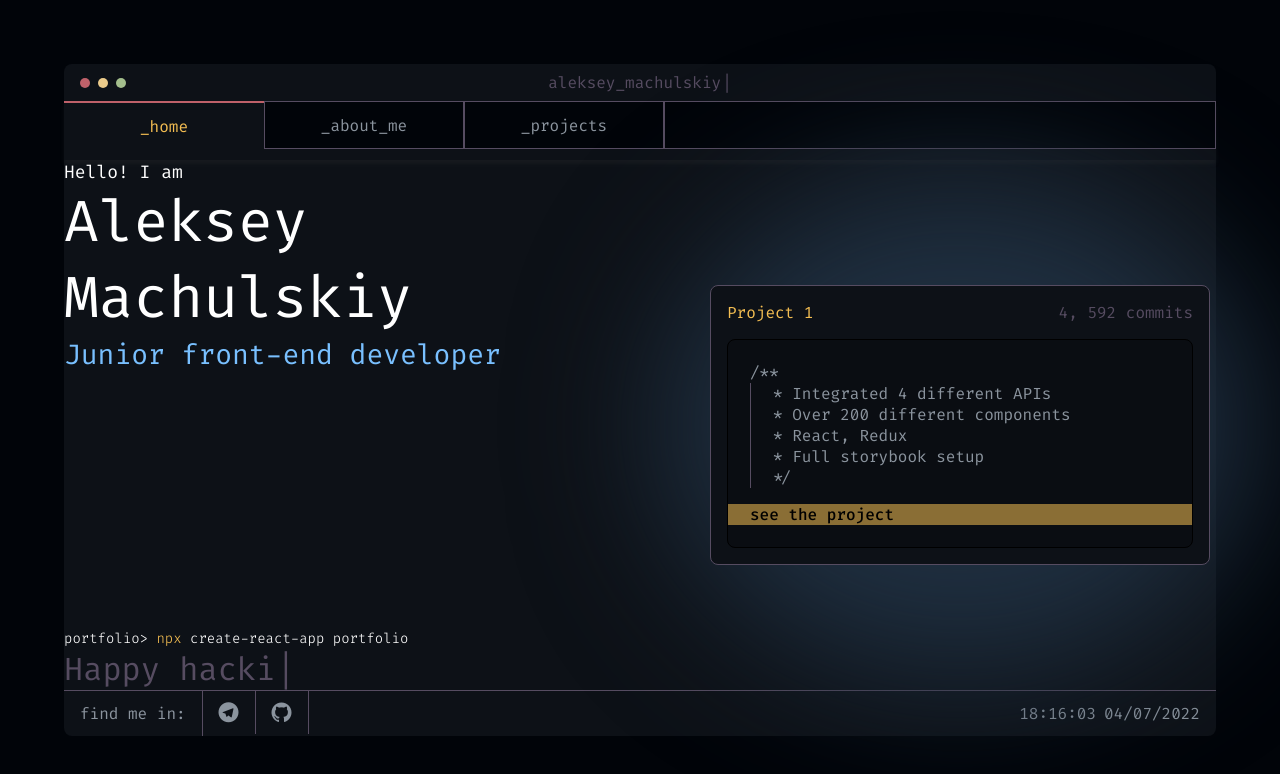
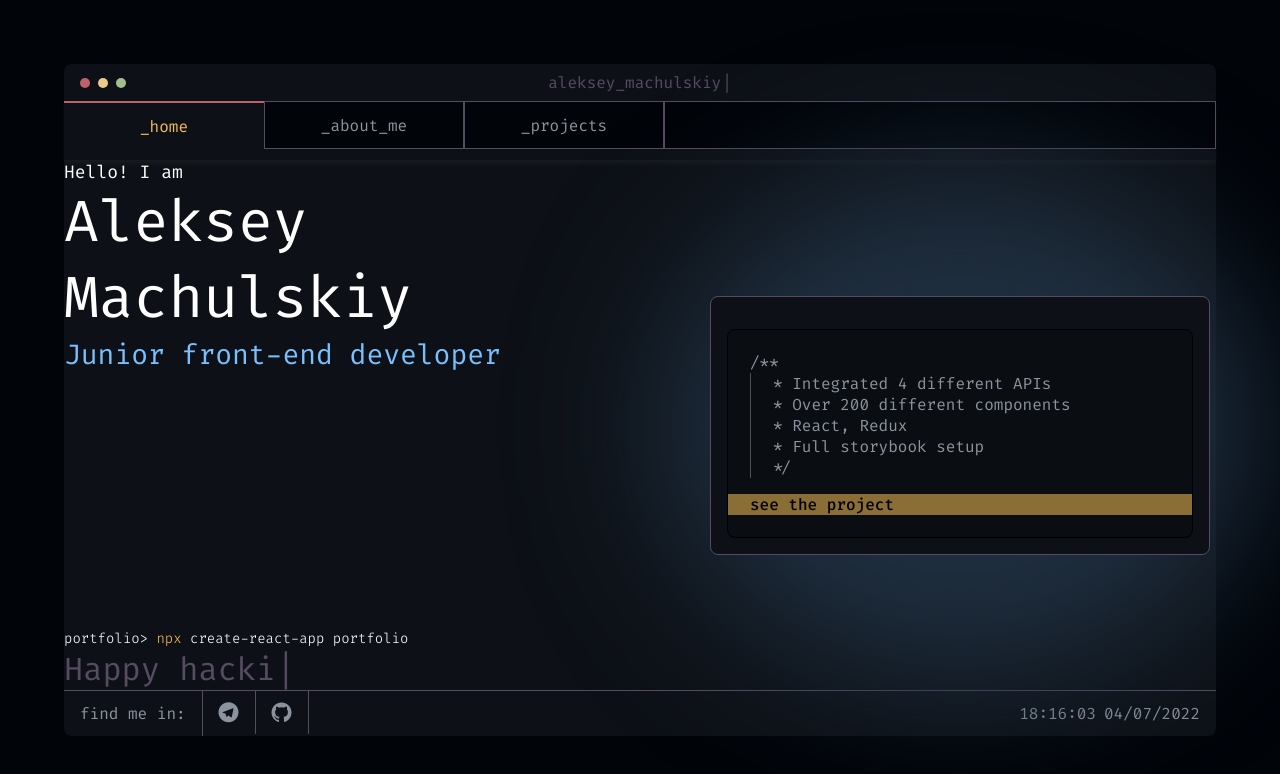
Before and after one commit to AMachulskiy/portfolio, a React app: page / in a window 1280 px wide. Shown: the top 774 px of the page. Built offline with nearby package versions, Linux system fonts and the light colour scheme; the HTML template or start-up script is replaced by a standard one.

Commit message:
Изменил компонент карточки согласно интерфейса

```diff
--- a/src/components/cards/cards.tsx
+++ b/src/components/cards/cards.tsx
@@ -1,16 +1,17 @@
 import { ReactFC } from '@src/interfaces/react'
 import React from 'react'
+import { ICardsProps } from '@src/interfaces/ICardsProps'
 
 import './cards.scss'
 
-const Cards: ReactFC = () => {
+const Cards: ReactFC<ICardsProps> = ({ title, desc }) => {
   return (
     <div className='slider__wrap'>
       <div className='slider'>
         <div className='slide'>
           <div className='slide__header'>
-            <div className='slide__title'>Project 1</div>
-            <div className='slide__desc'>4, 592 commits</div>
+            <div className='slide__title'>{title}</div>
+            <div className='slide__desc'>{desc}</div>
           </div>
           <div className='slide__content'>
             <div className='slide__content-txt'>{'/**'}</div>
```
